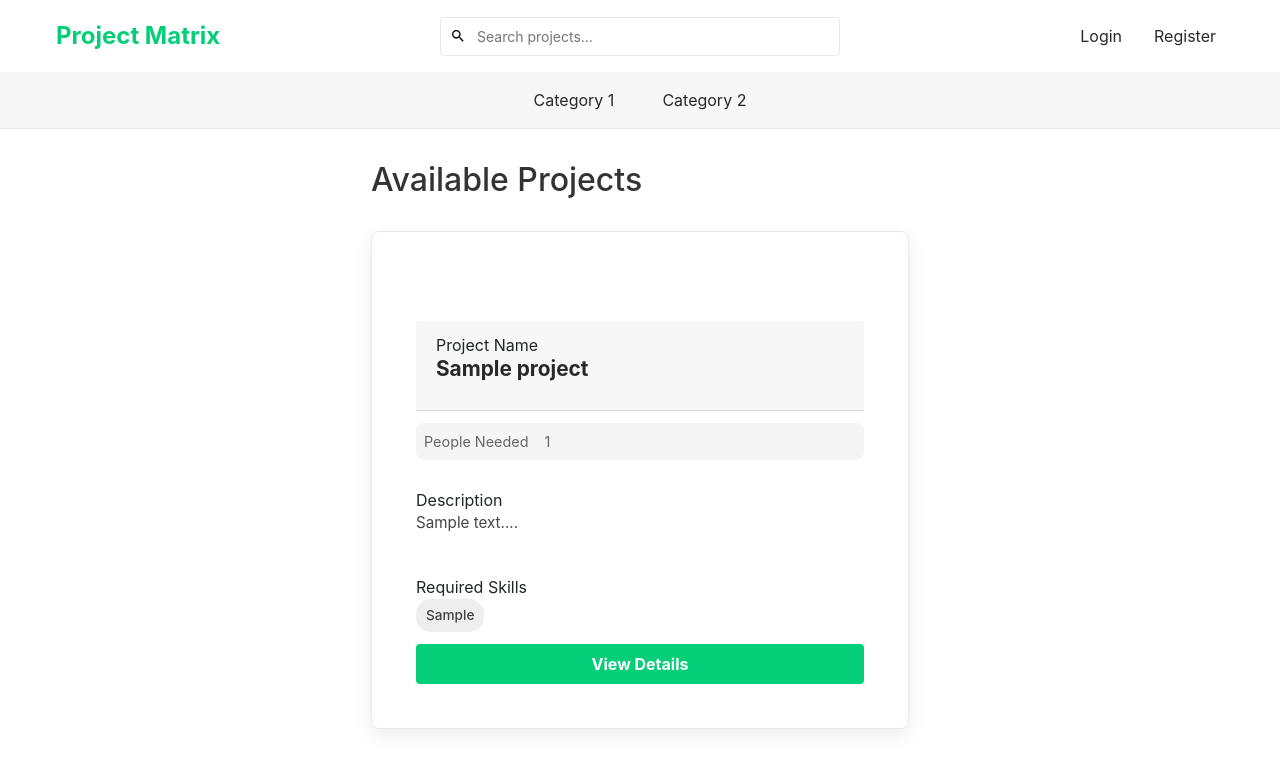
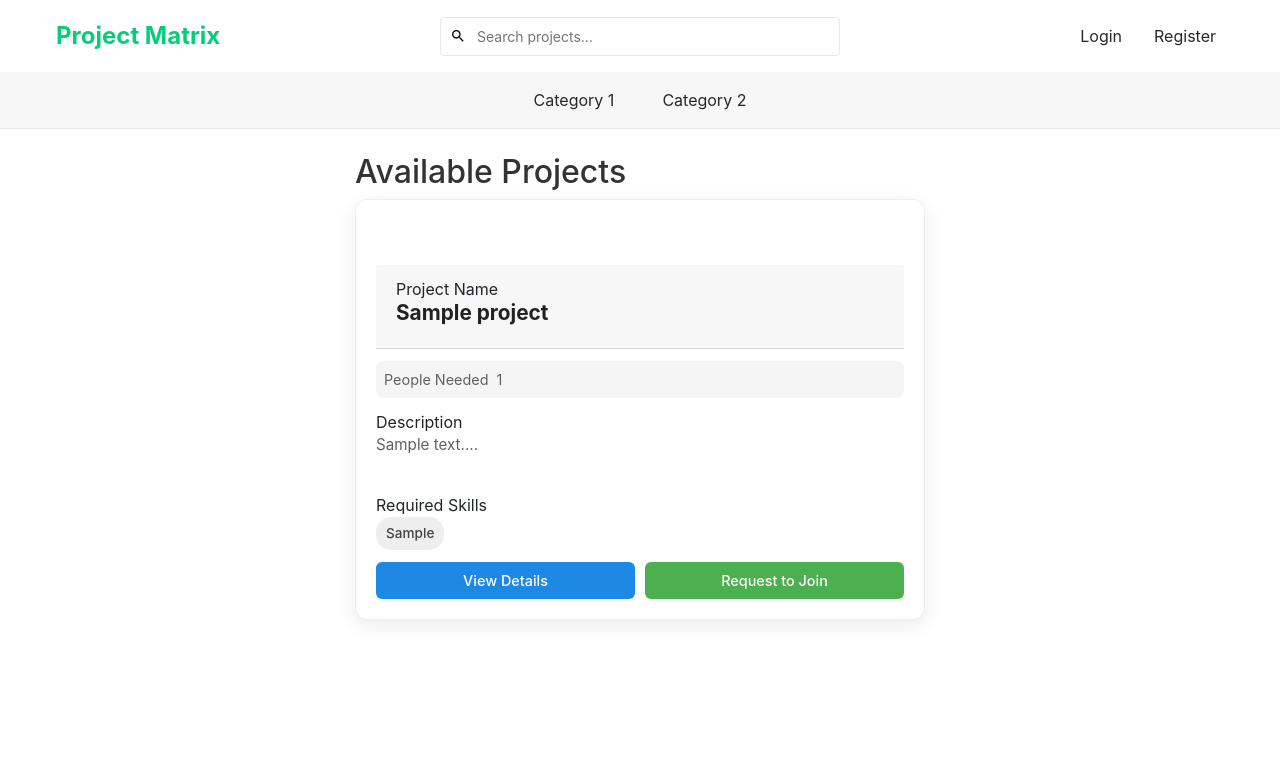
Before and after one commit to Archamat/Project-Matrix, a Flask app: page / in a window 1280 px wide. Shown: the top 770 px of the page. Run offline with Flask 3, Linux system fonts and the light colour scheme; tables that the repository leaves empty hold one stand-in row (values such as "Sample post"); some libraries are stand-ins or nearby versions.

Commit message:
feat: initial menu for projects and join button

```diff
--- a/app/static/style.css
+++ b/app/static/style.css
@@ -165,6 +165,35 @@
     color: white;
 }
 
+/* Add to existing sidebar styles */
+.has-submenu {
+    position: relative;
+}
+
+.submenu {
+    display: none;
+    list-style: none;
+    padding-left: 1.5rem;
+    margin-top: 0.5rem;
+}
+
+.has-submenu:hover .submenu {
+    display: block;
+}
+
+.submenu-link {
+    font-size: 0.9rem !important;
+    padding: 0.5rem 1rem !important;
+    color: #e7e7e7;
+    opacity: 0.8;
+}
+
+.submenu-link:hover,
+.submenu-link.active {
+    opacity: 1;
+    background-color: rgba(189, 202, 10, 0.3) !important;
+}
+
 .content-section {
     display: none;
     margin-left: 270px; /* Adjust based on sidebar width */
@@ -326,15 +355,15 @@
 
 /* View Details Button */
 .project-link {
-    display: block;
-    text-align: center;
-    padding: 10px 16px;
+    flex: 1;
+    padding: 8px 12px;
     background: var(--primary-600);
     color: white;
-    font-weight: bold;
-    border-radius: 8px;
+    font-weight: 500;
+    font-size: 0.9rem;
+    border-radius: 6px;
     text-decoration: none;
-    margin-top: auto;
+    text-align: center;
     transition: background 0.2s ease-in-out;
 }
 
@@ -351,7 +380,30 @@
     background: var(--gray-50);
 }
 
+/* Card Actions */
+.card-actions {
+    display: flex;
+    gap: 10px;
+    margin-top: auto;
+}
 
+/* Join Button */
+.join-button {
+    flex: 1;
+    padding: 8px 12px;
+    background: var(--success-500);
+    color: white;
+    font-weight: 500;
+    font-size: 0.9rem;
+    border: none;
+    border-radius: 6px;
+    cursor: pointer;
+    transition: background 0.2s ease-in-out;
+}
+
+.join-button:hover {
+    background: var(--success-600);
+}
 
 
 /****Create Project****/
--- a/app/templates/project_card.html
+++ b/app/templates/project_card.html
@@ -31,6 +31,9 @@
                 {% endfor %}
             </div>
         </div>
-        <a href="{{ url_for('project.project_detail', project_id=project.id) }}" class="project-link">View Details</a>
+        <div class="card-actions">
+            <a href="{{ url_for('project.project_detail', project_id=project.id) }}" class="project-link">View Details</a>
+            <button class="join-button">Request to Join</button>
+        </div>
     </div>
 </div>
--- a/app/templates/project_list.html
+++ b/app/templates/project_list.html
@@ -8,64 +8,3 @@
         {% endfor %}
     </div>
 </div>
-
-<style>
-.projects-container {
-    max-width: 1200px;
-    margin: 2rem auto;
-    padding: 0 1rem;
-}
-
-.project-grid {
-    display: grid;
-    grid-template-columns: repeat(auto-fill, minmax(300px, 1fr));
-    gap: 2rem;
-    margin-top: 2rem;
-}
-
-.project-card {
-    border: 1px solid #e8e8e8;
-    border-radius: 8px;
-    padding: 1.5rem;
-    background: white;
-    transition: transform 0.2s, box-shadow 0.2s;
-}
-
-.project-card:hover {
-    transform: translateY(-2px);
-    box-shadow: 0 4px 12px rgba(0,0,0,0.1);
-}
-
-.project-title {
-    color: #282828;
-    margin: 0 0 1rem;
-}
-
-.project-meta {
-    display: flex;
-    gap: 1rem;
-    color: #666;
-    font-size: 0.9rem;
-    margin-bottom: 1rem;
-}
-
-.project-description {
-    color: #444;
-    margin-bottom: 1rem;
-    line-height: 1.5;
-}
-
-.project-link {
-    display: inline-block;
-    padding: 0.5rem 1rem;
-    background: #05CE78;
-    color: white;
-    text-decoration: none;
-    border-radius: 4px;
-    transition: background 0.2s;
-}
-
-.project-link:hover {
-    background: #04b76b;
-}
-</style>
```
Also changed, not shown: app/templates/profile.html (+31 -1 lines).
